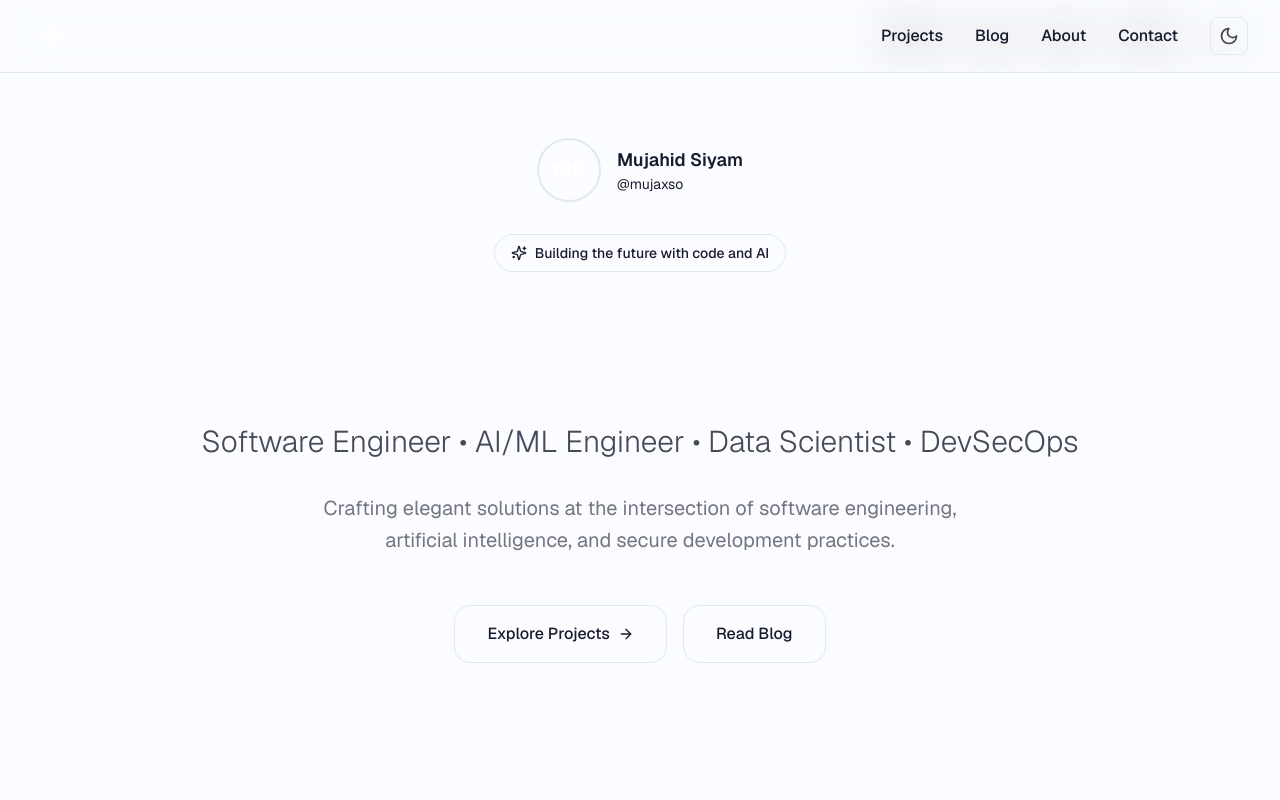
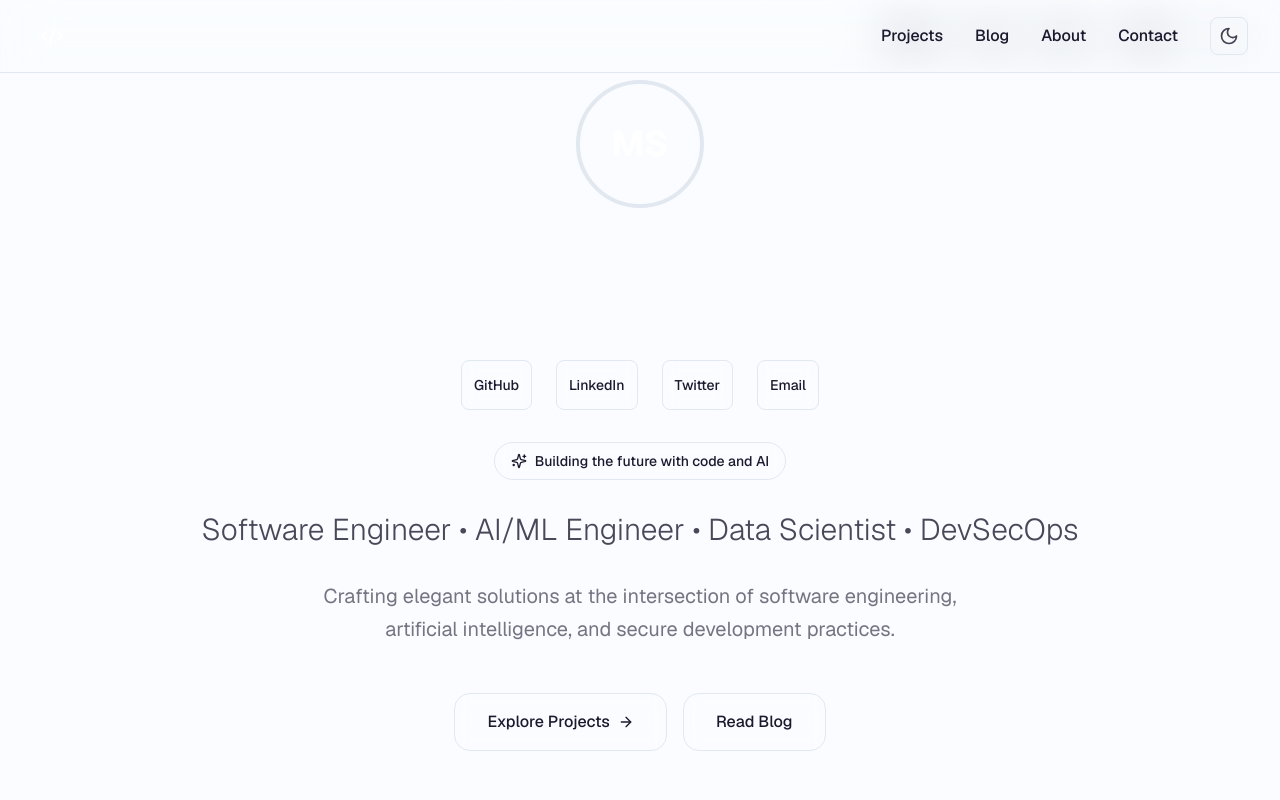
Before and after one commit to mujaxso/mujaxso.com.nextjs, a Next.js app: page / in a window 1280 px wide. Shown: the top 800 px of the page. Built offline with nearby package versions, Linux system fonts and the light colour scheme.

Commit message:
feat: update home page layout with profile photo and social links
Co-authored-by: aider (deepseek/deepseek-chat) <aider@aider.chat>

```diff
--- a/src/app/page.tsx
+++ b/src/app/page.tsx
@@ -12,29 +12,48 @@ export default function Home() {
         {/* Hero Section */}
         <section className="min-h-screen flex items-center justify-center text-center py-20">
           <div className="max-w-4xl">
-            {/* Author Image and Name */}
-            <div className="flex items-center justify-center gap-4 mb-8">
-              <div className="w-16 h-16 rounded-full bg-gradient-to-r from-primary to-secondary flex items-center justify-center border-2 border-primary/20 overflow-hidden">
+            {/* Profile Photo */}
+            <div className="flex justify-center mb-8">
+              <div className="w-32 h-32 rounded-full bg-gradient-to-r from-primary to-secondary flex items-center justify-center border-4 border-primary/20 overflow-hidden">
                 {/* Use initials as fallback if image doesn't exist */}
                 <div className="w-full h-full bg-gradient-to-r from-primary to-secondary flex items-center justify-center">
-                  <span className="text-white font-bold text-xl">
+                  <span className="text-white font-bold text-4xl">
                     MS
                   </span>
                 </div>
               </div>
-              <div className="text-left">
-                <p className="text-lg font-semibold text-foreground">Mujahid Siyam</p>
-                <p className="text-sm text-muted-foreground">@mujaxso</p>
-              </div>
+            </div>
+
+            {/* Name */}
+            <h1 className="text-6xl md:text-8xl font-bold mb-6 bg-gradient-to-r from-primary via-secondary to-accent bg-clip-text text-transparent">
+              Mujahid Siyam
+            </h1>
+
+            {/* Social Media Links */}
+            <div className="flex justify-center gap-6 mb-8">
+              {[
+                { href: "https://github.com/mujaxso", icon: "GitHub", label: "GitHub" },
+                { href: "https://linkedin.com/in/mujaxso", icon: "LinkedIn", label: "LinkedIn" },
+                { href: "https://twitter.com/mujaxso", icon: "Twitter", label: "Twitter" },
+                { href: "mailto:contact@mujaxso.com", icon: "Email", label: "Email" }
+              ].map((item) => (
+                <a
+                  key={item.label}
+                  href={item.href}
+                  target="_blank"
+                  rel="noopener noreferrer"
+                  className="p-3 text-muted-foreground hover:text-primary transition-all duration-300 hover:scale-110 backdrop-blur-sm bg-glass border border-glass-border rounded-lg"
+                >
+                  <span className="text-sm font-medium">{item.icon}</span>
+                </a>
+              ))}
             </div>
 
             <div className="inline-flex items-center gap-2 px-4 py-2 rounded-full backdrop-blur-sm bg-glass border border-glass-border text-primary text-sm font-medium mb-8">
               <Sparkles className="w-4 h-4" />
               Building the future with code and AI
             </div>
-            <h1 className="text-6xl md:text-8xl font-bold mb-6 bg-gradient-to-r from-primary via-secondary to-accent bg-clip-text text-transparent">
-              Mujahid Siyam
-            </h1>
+
             <h2 className="text-2xl md:text-3xl text-foreground/80 mb-8 font-light">
               Software Engineer • AI/ML Engineer • Data Scientist • DevSecOps
             </h2>
```
